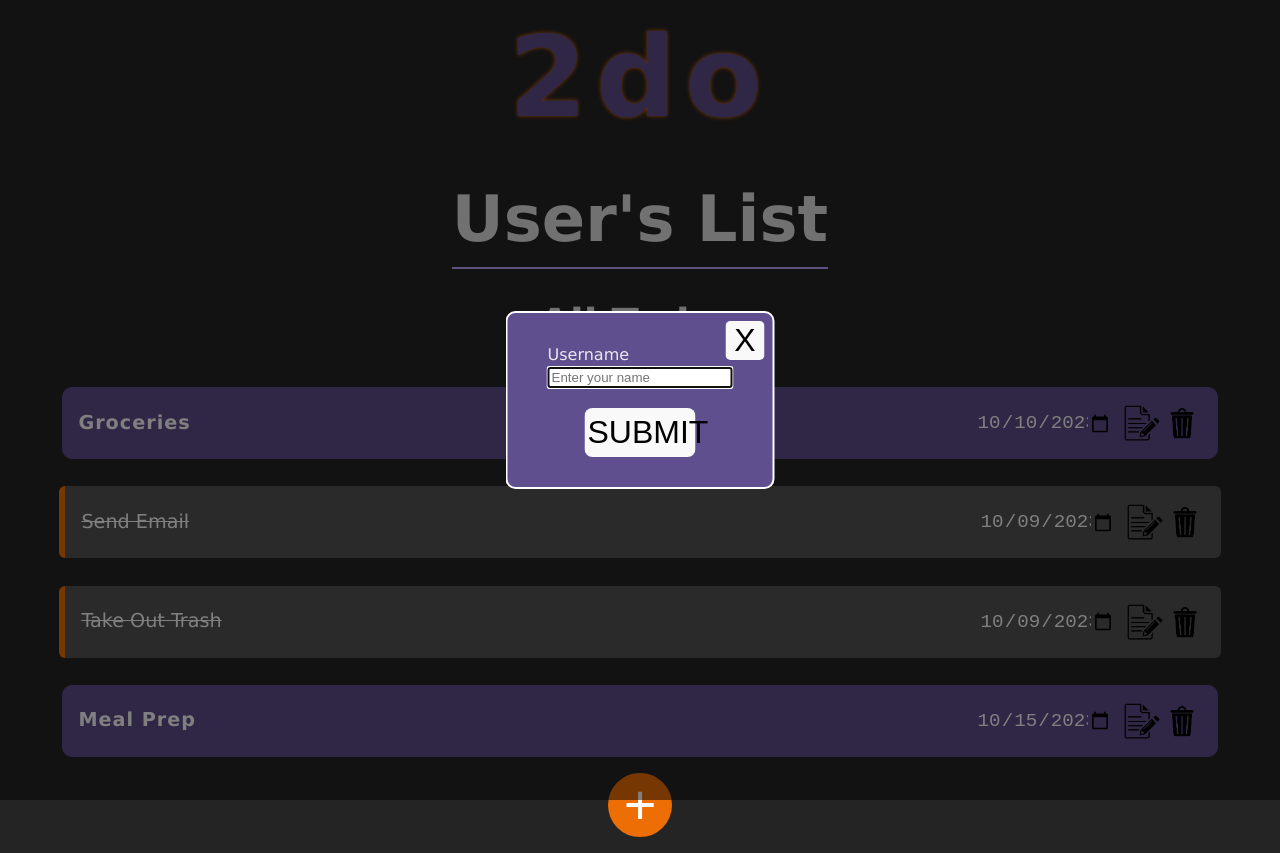
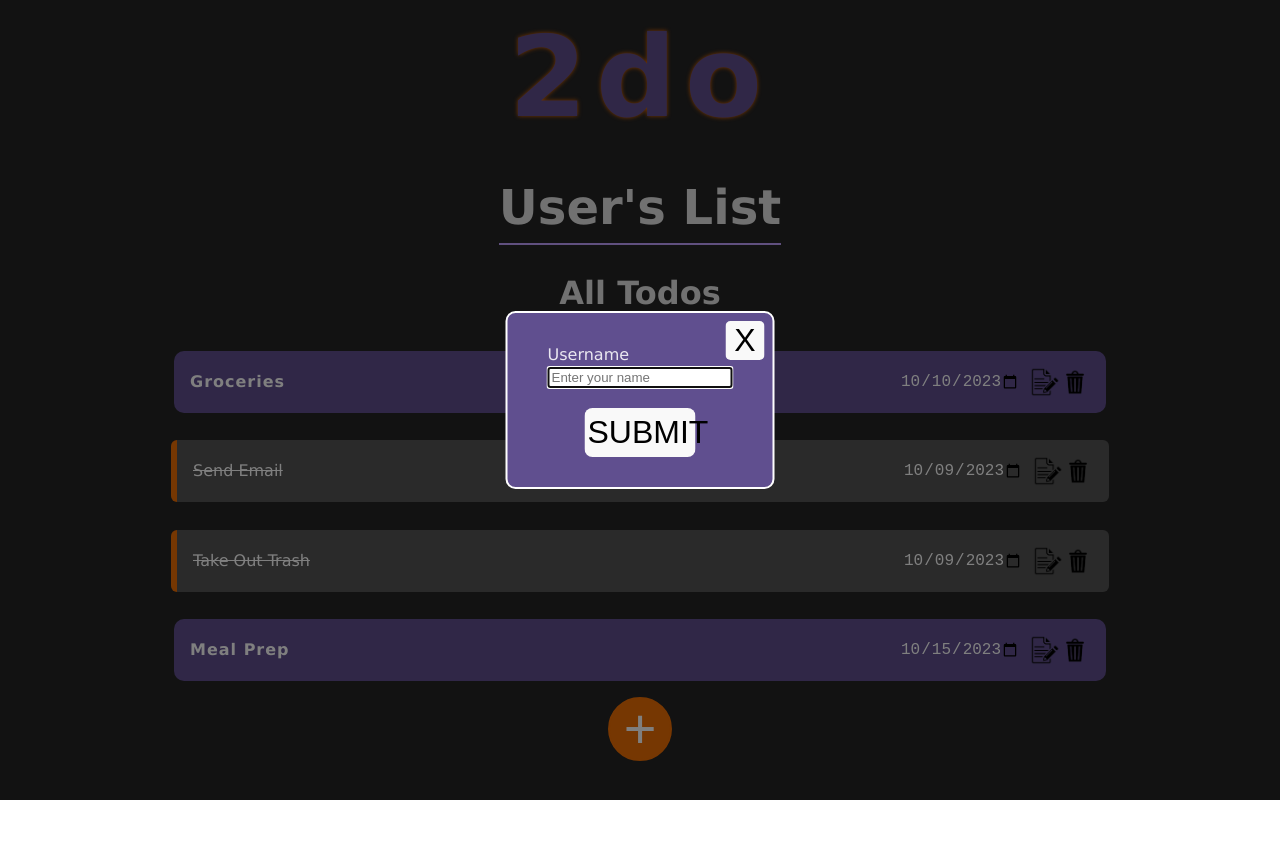
Before and after one commit to jeff-ramos-dev/react-todo-list, a React (Vite) app: page / in a window 1280 px wide. After the commit the page ends 800 px from the top, so only its background shows below. Built offline with nearby package versions, Linux system fonts and the light colour scheme.

Commit message:
Update styling

```diff
--- a/src/App.css
+++ b/src/App.css
@@ -1,6 +1,6 @@
 #root {
   min-height: 100vh;
-  max-width: 1280px;
+  max-width: 1000px;
   margin: 0;
   padding: 0 1rem;
 
@@ -99,7 +99,7 @@ label {
 
 .listTitle {
   width: fit-content;
-  font-size: 4rem;
+  font-size: 3rem;
   margin: 1rem 0 0.5rem 0;
   padding: 0;
   cursor: pointer;
@@ -121,7 +121,7 @@ label {
 
 .todoGroup {
   cursor: pointer;
-  font-size: 2.5rem;
+  font-size: 2rem;
   margin: 0;
   border-bottom: 2px solid var(--secondary-color);
 }
@@ -232,9 +232,9 @@ label {
 }
 
 .picker {
-  width: 135px;
+  width: 120px;
   color: white;
-  font-size: 1.2rem;
+  font-size: 1rem;
   font-family: monospace;
   background-color: transparent;
   border: none;
@@ -244,7 +244,7 @@ label {
 
 .todoTitle {
   margin: 0;
-  font-size: 1.2rem;
+  font-size: 1rem;
   text-align: right;
   color: white;
   font-weight: bold;
@@ -273,7 +273,7 @@ label {
 }
 
 .edit, .delete {
-  width: 40px;
+  width: 30px;
 }
 
 .edit:hover, .delete:hover, .deleteList:hover {
@@ -358,8 +358,10 @@ label {
   border-radius: 100%;
   border: 2px solid var(--accent-color);
   font-size: 3.5rem;
-  height: 4rem;
-  width: 4rem;
+  aspect-ratio: 1;
+  text-overflow: clip;
+  min-height: 4rem;
+  min-width: 4rem;
   margin: 1rem 0;
   text-align: center;
 }
```
